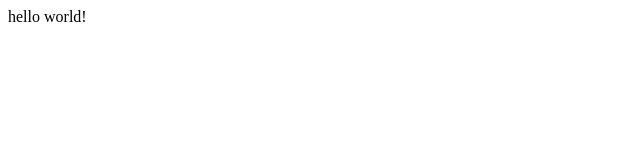
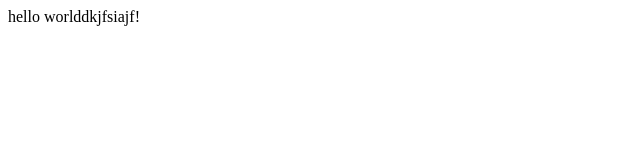
Before and after one commit to snn7621/test, a plain HTML site: page index.html in a window 1280 px wide. Shown: the full height of the page, 0-640 px from the left. Drawn offline with Linux system fonts and the light colour scheme.

Commit message:
speed
wagon

```diff
--- a/index.html
+++ b/index.html
@@ -3,5 +3,5 @@
   <head>
     <meta charset="utf-8">
   </head>
-<body>hello world!</body>
+<body>hello worlddkjfsiajf!</body>
 </html>
```
